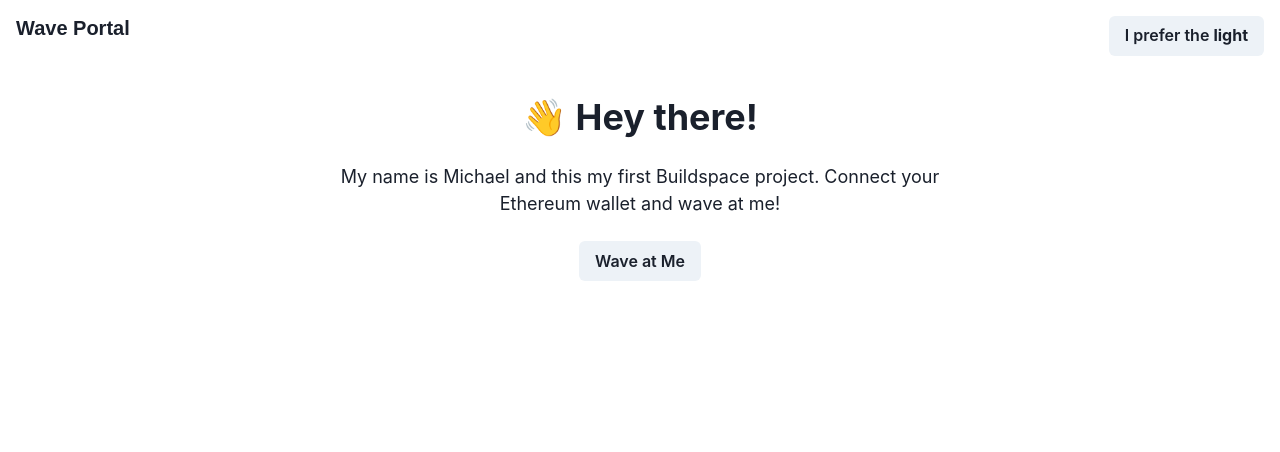
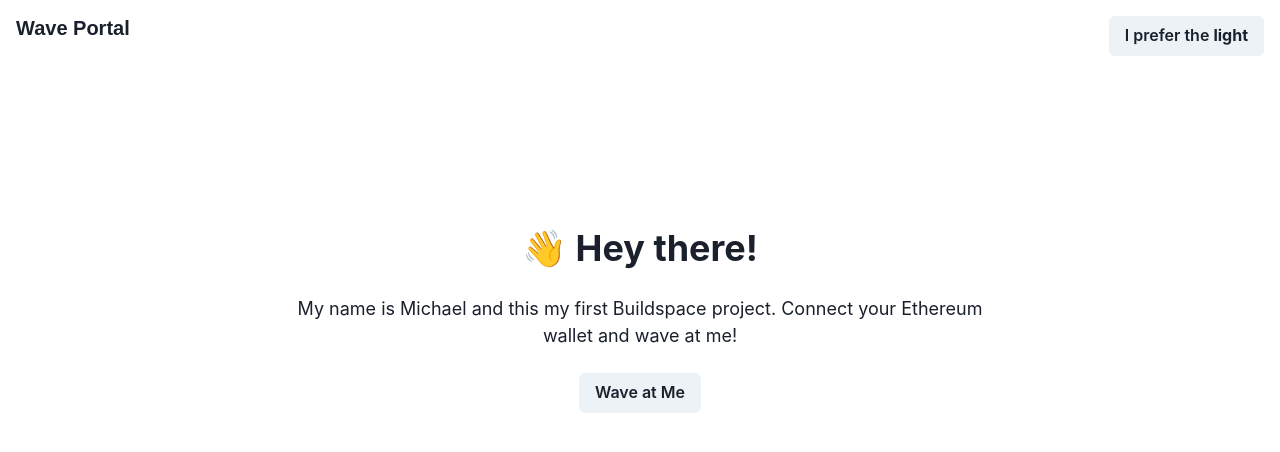
Before and after one commit to michabre/buildspace-wave-portal, a React (Create React App) app in the folder client/: page / in a window 1280 px wide. Shown: the top 452 px of the page. Built offline with nearby package versions, Linux system fonts and the light colour scheme; a web font is replaced by a local one.

Commit message:
adding footer and cleanup

```diff
--- a/client/src/App.js
+++ b/client/src/App.js
@@ -1,13 +1,23 @@
-import * as React from "react";
-import { ColorModeScript, useColorMode, Box, Button, Center, Container, VStack, Heading, Text } from '@chakra-ui/react';
-import { ethers } from "ethers";
+import * as React from "react"
+import {
+  ColorModeScript,
+  useColorMode,
+  Box,
+  Button,
+  Container,
+  Flex,
+  VStack,
+  Heading,
+  Text } from '@chakra-ui/react'
+import { ethers } from "ethers"
 import theme from './theme'
-import Header from "./components/layout/Header";
+import Header from "./components/layout/Header"
+import Footer from "./components/layout/Footer"
 
-import './App.css';
+import './App.css'
 
 export default function App() {
-  const { colorMode, toggleColorMode } = useColorMode();
+  const { colorMode, toggleColorMode } = useColorMode()
 
   const wave = () => {
     console.log('wave')
@@ -17,9 +27,10 @@ export default function App() {
     <>
       <ColorModeScript initialColorMode={theme.config.initialColorMode} />
       <Header mode={toggleColorMode} current={colorMode} />
-      <Container maxW='container.md' centerContent>
-        <Box padding='4'>
-          <VStack>
+      <Container maxW='container.md' h='60vh'>
+        <Flex h='100%' align='center'>
+          <Box>
+            <VStack h='100%'>
 
               <Heading as='h2'>👋 Hey there!</Heading>
 
@@ -35,7 +46,9 @@ export default function App() {
 
             </VStack>
           </Box>
+        </Flex>
       </Container>
+      <Footer />
     </>
-  );
+  )
 }
--- /dev/null
+++ b/client/src/components/layout/Footer.js
@@ -0,0 +1,13 @@
+import * as React from 'react'
+import { Box, Flex } from '@chakra-ui/react'
+
+const Footer = () => {
+  return (
+    <Flex h='30vh'>
+      <Box w='100%' p={4}>
+      </Box>
+    </Flex>
+  )
+}
+
+export default Footer
```
Lines whose indentation alone changed are shown as unchanged.
